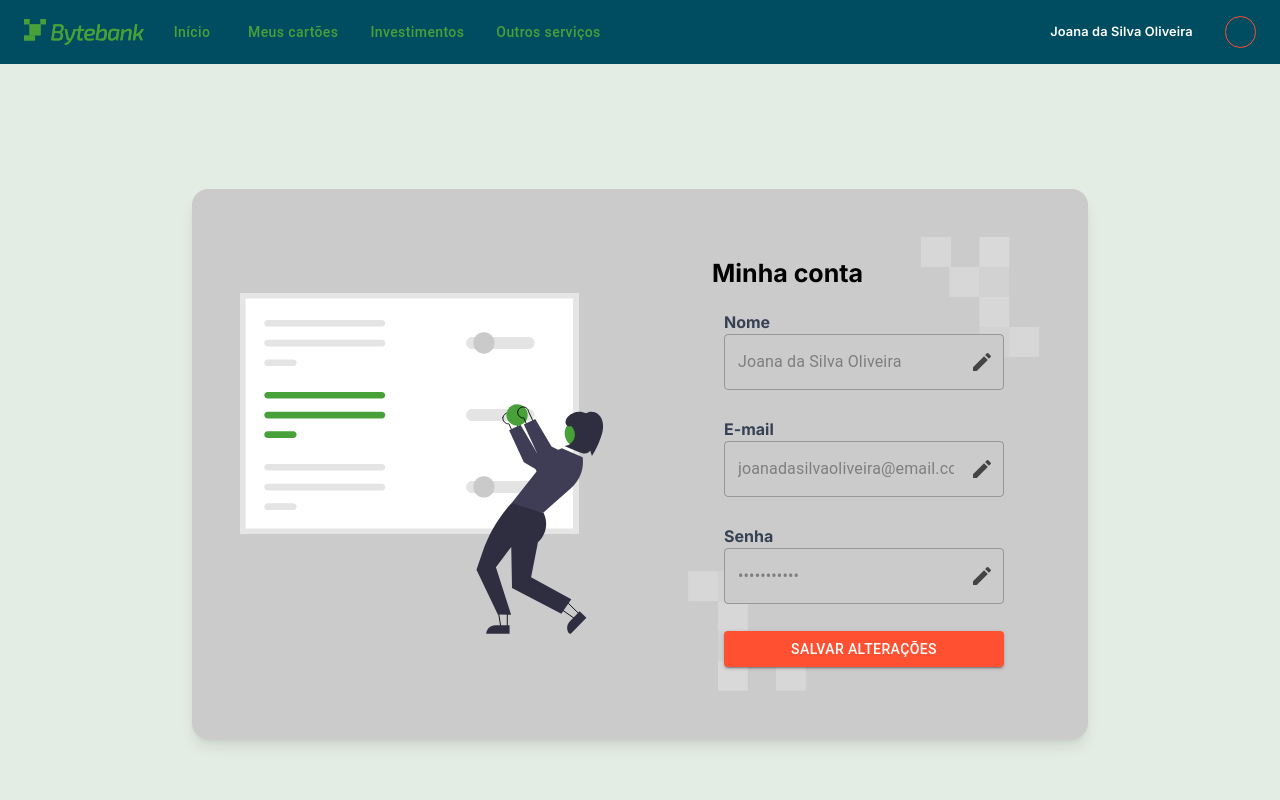
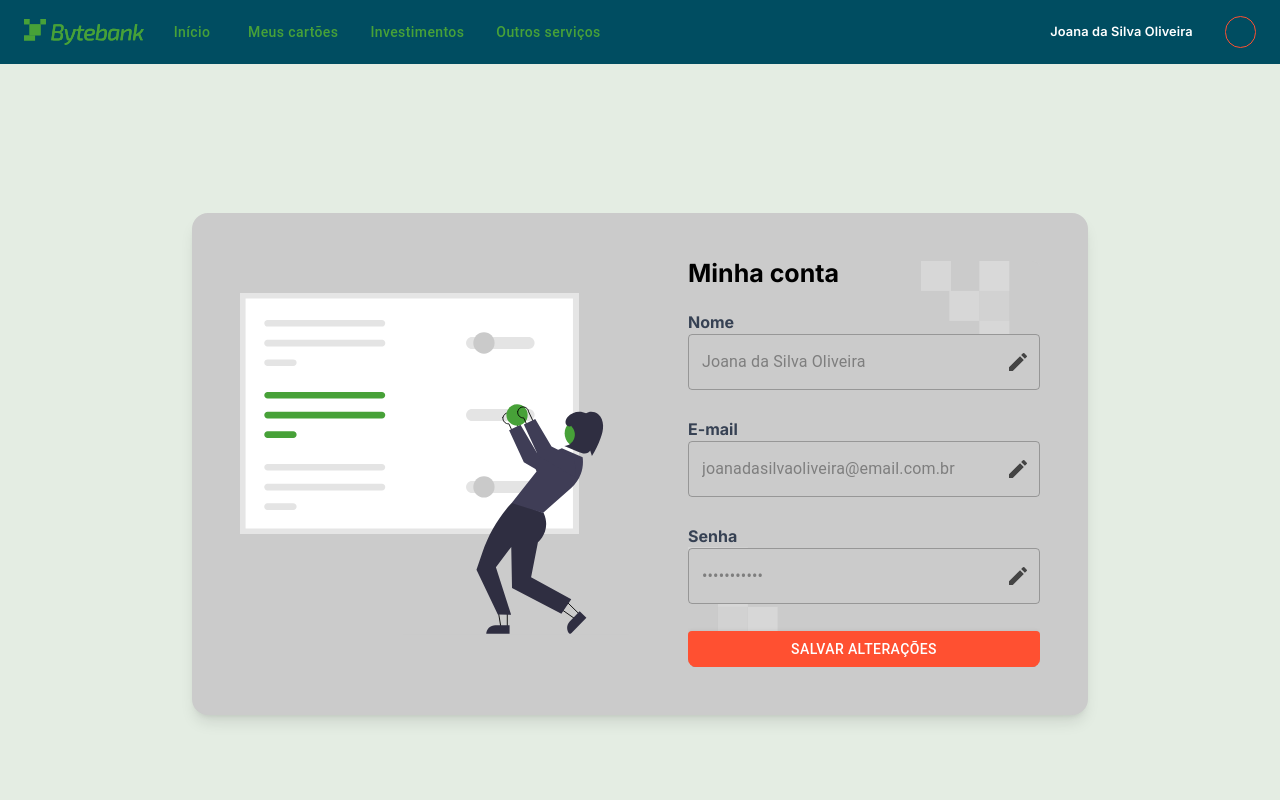
Before and after one commit to michele-ines/finance-project, a Next.js app: page /minha-conta in a window 1280 px wide. Shown: the top 800 px of the page. Built offline with nearby package versions, Linux system fonts and the light colour scheme; some icons are missing.

Commit message:
dev:ajuste de pd e mx.

```diff
--- a/src/components/my-cards/card-my-account/card-my-account.module.scss
+++ b/src/components/my-cards/card-my-account/card-my-account.module.scss
@@ -4,7 +4,7 @@
 .cardContainer {
   background-color: var(--byte-gray-200);
   border-radius: 8px;
-  padding: 24px;
+  // padding: 24px;
   display: flex;
   flex-direction: column;
   align-items: flex-start;
--- a/src/components/my-cards/card-my-account/card-my-account.tsx
+++ b/src/components/my-cards/card-my-account/card-my-account.tsx
@@ -134,7 +134,7 @@ export function CardMyAccount() {
       <section className="flex flex-col gap-6 w-full h-full">
         <h3 className={styles.myAccountTitle}>Minha conta</h3>
         <Box className="flex flex-col lg:flex-row-reverse w-full h-full">
-          <Box className="flex flex-col gap-6 w-full h-full mx-3">
+          <Box className="flex flex-col gap-6 w-full h-full">
      {/* Nome */}
       <FormControl variant="outlined" fullWidth error={!!errors.name}>
         <label
```
